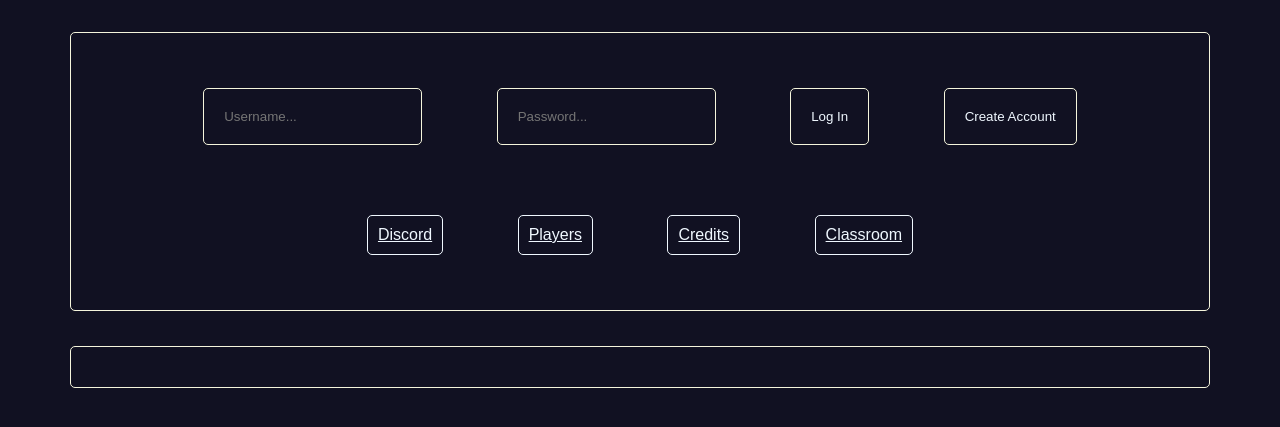
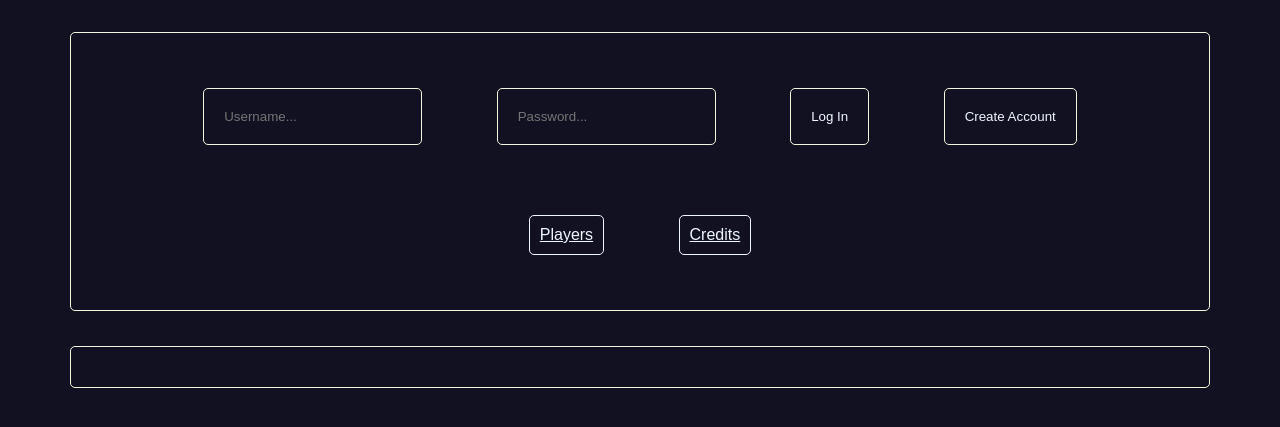
Before and after one commit to Arsoniv/MS-Ranked, a website: page public/home/index.html in a window 1280 px wide. Shown: the part 117-544 px from the top of the page. Drawn offline with Linux system fonts and the light colour scheme; no server answers.

Commit message:
removed discord and classrooom links

```diff
--- a/public/home/index.html
+++ b/public/home/index.html
@@ -29,12 +29,9 @@
             <button class="themeBasic" id="createAccountButton" onclick="createAccount()">Create Account</button>
         </div>
         <div>
-            <a href="https://discord.gg/JQnjeksJ" class="themeBasic" style="padding: 10px; display: inline-block; border: 1px solid;">Discord</a>
             <a href="player/" class="themeBasic" style="padding: 10px; display: inline-block; border: 1px solid;">Players</a>
             <button class="themeBasic" disabled="disabled" id="button" hidden="hidden" style="background-image: url('https://img.freepik.com/premium-photo/bright-colors-diffused-pastel-abstract-background_943281-11260.jpg'); font-size: x-large; color: #111122; width: min(30%)" onclick="queue()">Queue</button>
             <a href="credits/" class="themeBasic" style="padding: 10px; display: inline-block; border: 1px solid;">Credits</a>
-            <a href="https://classroom.google.com" class="themeBasic" style="padding: 10px; display: inline-block; border: 1px solid;">Classroom</a>
-
         </div>
     </div>
     <div align="left" class="themeBasic" id="leaderBoard">
```
